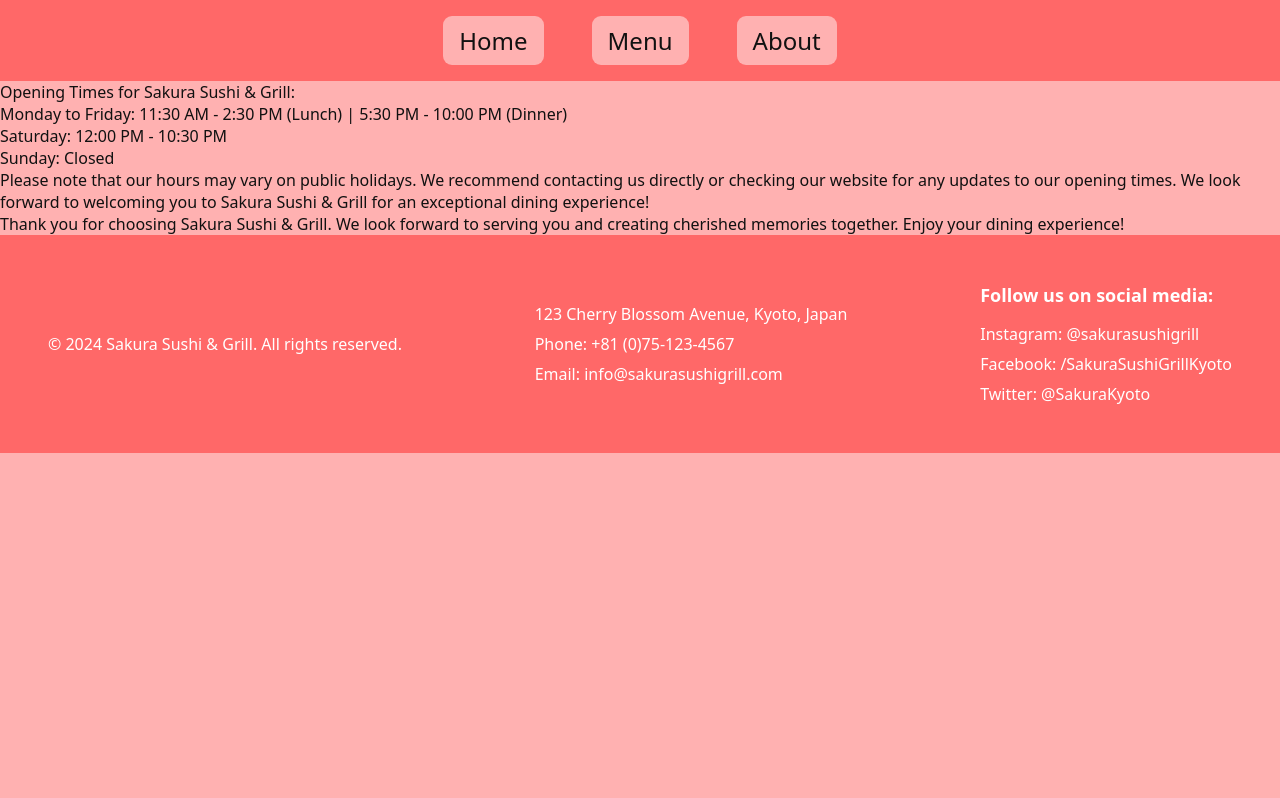
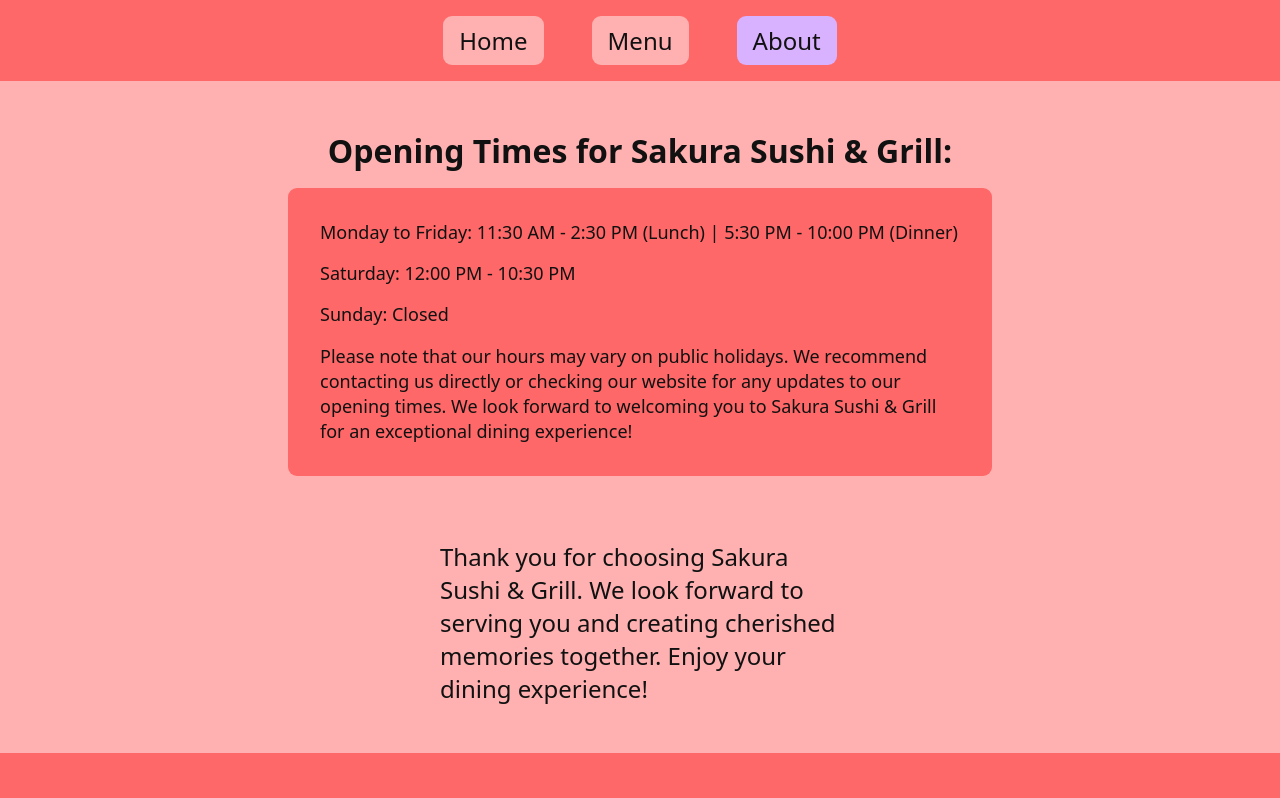
Before and after one commit to RoynevS/top--restaurant-page, a website built with webpack: page src/index.html in a window 1280 px wide. Both pictures are taken after a click on the button "About". Shown: the top 798 px of the page. Built offline with nearby package versions, Linux system fonts and the light colour scheme.

Commit message:
Add styling for about page

```diff
--- a/src/styles/general-style.css
+++ b/src/styles/general-style.css
@@ -16,6 +16,7 @@
   --clr-main-800: #FF6868;
 
   --clr-contrast-400: #D8B1FF;
+  --clr-contrast-800: #68FFFF;
 }
 
 *,
@@ -36,6 +37,15 @@ body {
   font-family: var(--ff-sans);
   background-color: var(--clr-main-400);
   color: var(--clr-neutral-800);
+}
+
+body {
+  display: flex;
+  flex-direction: column;
+}
+
+#content {
+  margin-bottom: auto;
 }
 
 ul {
@@ -71,7 +81,7 @@ nav {
 }
 
 .nav-buttons button:hover {
-  background-color: var(--clr-contrast-400);
+  background-color: var(--clr-contrast-800);
 }
 
 .hero-section {
@@ -186,3 +196,45 @@ footer .social-media-text {
   font-size: var(--fs-500);
   line-height: 1.4;
 }
+
+/* About Page */
+
+.about-grid {
+  width: 800px;
+  margin: 0 auto;
+  display: flex;
+  flex-direction: column;
+  gap: 1rem;
+  padding: 3rem;
+}
+
+.about-grid div {
+  background-color: var(--clr-main-800);
+  padding: 2rem;
+  border-radius: 9px;
+}
+
+.about-grid > h1 {
+  font-size: var(--fs-800);
+  font-weight: var(--fw-bold);
+  text-align: center;
+}
+
+.times-list {
+  font-size: var(--fs-500);
+  display: flex;
+  flex-direction: column;
+  gap: 1rem;
+  line-height: 1.4;
+}
+
+.about-grid p {
+  align-self: center;
+  width: 400px;
+  font-size: var(--fs-600);
+  margin-top: 3rem;
+}
+
+.nav-buttons .active-tab {
+  background-color: var(--clr-contrast-400);
+}
```
